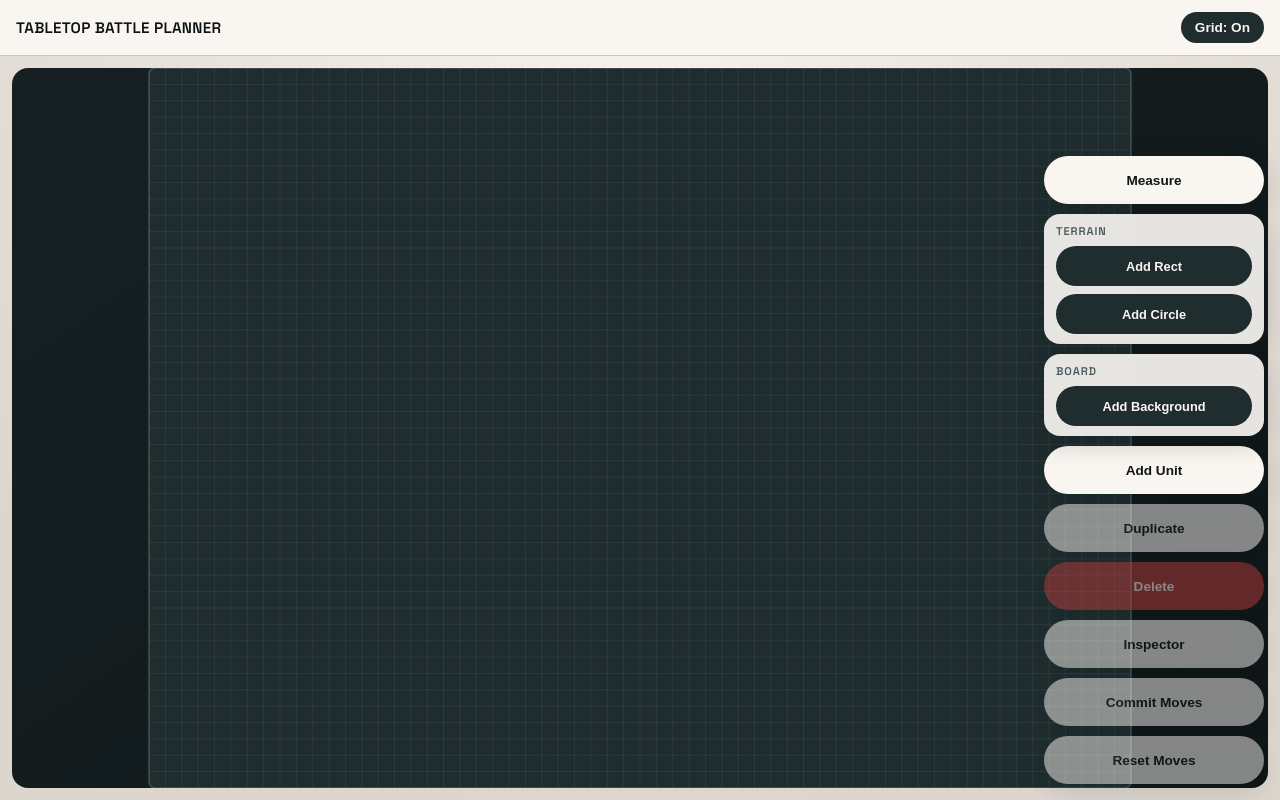
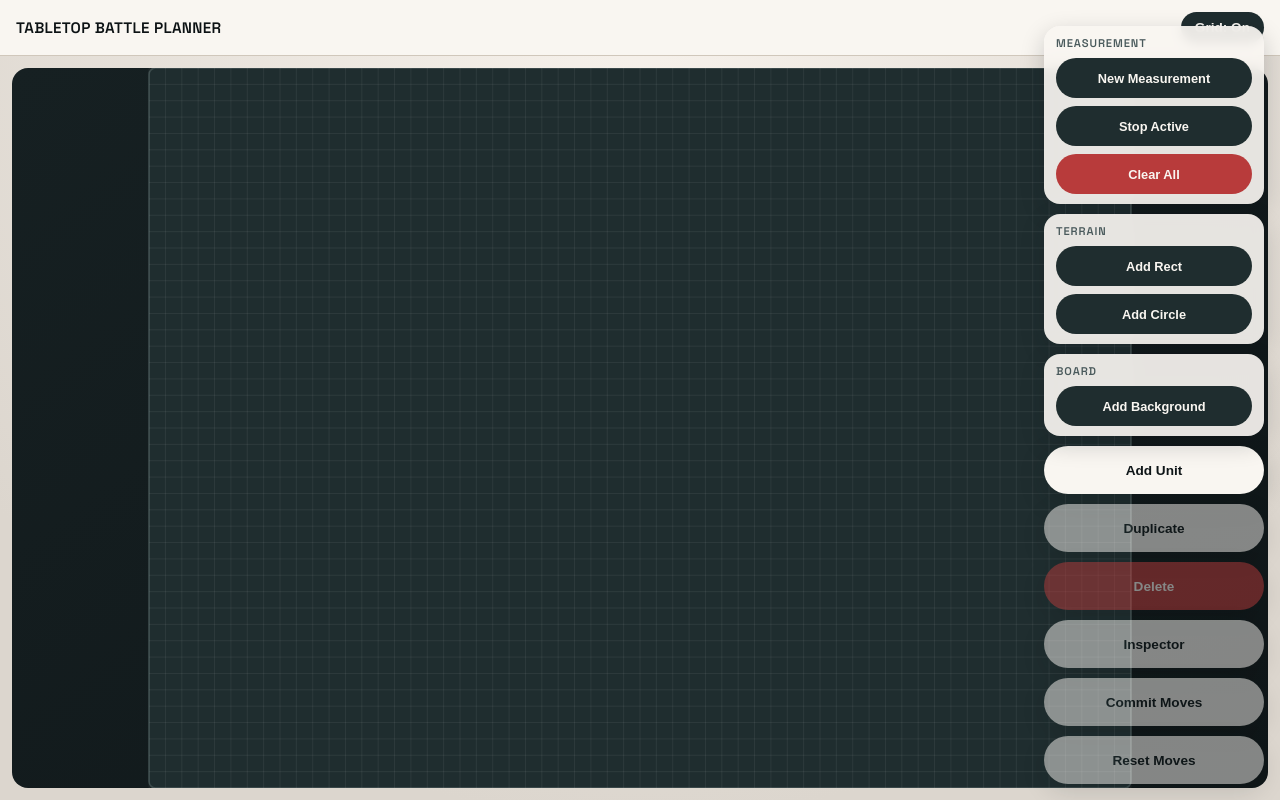
Before and after one commit to gougMorpheus/tabletop-battle-planner, a React (Vite) app: page / in a window 1280 px wide. Built offline with nearby package versions, Linux system fonts and the light colour scheme.

Commit message:
Add multi-measurements, origin snapping and move visualization improvements

```diff
--- a/src/App.tsx
+++ b/src/App.tsx
@@ -28,11 +28,22 @@ const App = () => {
     (state) => state.commitPlannedMoves
   );
   const resetPlannedMoves = useUnitsStore((state) => state.resetPlannedMoves);
-  const measurementActive = useMeasurementStore((state) => state.isActive);
+  const measurements = useMeasurementStore((state) => state.measurements);
+  const activeMeasurementId = useMeasurementStore(
+    (state) => state.activeMeasurementId
+  );
   const startMeasurement = useMeasurementStore(
     (state) => state.startMeasurement
   );
-  const stopMeasurement = useMeasurementStore((state) => state.stopMeasurement);
+  const stopActiveMeasurement = useMeasurementStore(
+    (state) => state.stopActiveMeasurement
+  );
+  const removeMeasurement = useMeasurementStore(
+    (state) => state.removeMeasurement
+  );
+  const clearMeasurements = useMeasurementStore(
+    (state) => state.clearMeasurements
+  );
   const terrains = useTerrainStore((state) => state.terrains);
   const addTerrain = useTerrainStore((state) => state.addTerrain);
   const duplicateTerrain = useTerrainStore((state) => state.duplicateTerrain);
@@ -83,11 +94,7 @@ const App = () => {
     }
   };
 
-  const handleToggleMeasurement = () => {
-    if (measurementActive) {
-      stopMeasurement();
-      return;
-    }
+  const handleNewMeasurement = () => {
     const pointA = { x: boardWidthIn / 2, y: boardHeightIn / 2 };
     const pointB = { x: pointA.x + 6, y: pointA.y };
     startMeasurement(pointA, pointB);
@@ -264,13 +271,50 @@ const App = () => {
         <Board />
       </main>
       <div className="fab">
-        <button
-          className="fab__button"
-          type="button"
-          onClick={handleToggleMeasurement}
-        >
-          {measurementActive ? "Stop Measure" : "Measure"}
-        </button>
+        <div className="fab__group">
+          <div className="fab__label">Measurement</div>
+          <div className="fab__row fab__row--stack">
+            <button
+              className="fab__chip"
+              type="button"
+              onClick={handleNewMeasurement}
+            >
+              New Measurement
+            </button>
+            <button
+              className="fab__chip"
+              type="button"
+              onClick={stopActiveMeasurement}
+              disabled={!activeMeasurementId}
+            >
+              Stop Active
+            </button>
+            <button
+              className="fab__chip fab__chip--danger"
+              type="button"
+              onClick={clearMeasurements}
+              disabled={measurements.length === 0}
+            >
+              Clear All
+            </button>
+          </div>
+          {measurements.length > 0 && (
+            <div className="fab__row fab__row--stack">
+              {measurements.map((measurement, index) => (
+                <div key={measurement.id} className="fab__pill">
+                  <span>Measure {index + 1}</span>
+                  <button
+                    className="fab__pill-remove"
+                    type="button"
+                    onClick={() => removeMeasurement(measurement.id)}
+                  >
+                    Remove
+                  </button>
+                </div>
+              ))}
+            </div>
+          )}
+        </div>
         {selectedUnit && (
           <div className="fab__group">
             <div className="fab__label">Ranges</div>
--- a/src/components/Board.tsx
+++ b/src/components/Board.tsx
@@ -106,12 +106,12 @@ const Board = () => {
   const selection = useSelectionStore((state) => state.selection);
   const setSelection = useSelectionStore((state) => state.setSelection);
   const clearSelection = useSelectionStore((state) => state.clearSelection);
-  const measurementActive = useMeasurementStore((state) => state.isActive);
-  const pointA = useMeasurementStore((state) => state.pointA);
-  const pointB = useMeasurementStore((state) => state.pointB);
-  const snappedUnitId = useMeasurementStore((state) => state.snappedUnitId);
-  const setPointA = useMeasurementStore((state) => state.setPointA);
-  const setPointB = useMeasurementStore((state) => state.setPointB);
+  const measurements = useMeasurementStore((state) => state.measurements);
+  const activeMeasurementId = useMeasurementStore(
+    (state) => state.activeMeasurementId
+  );
+  const setPointA = useMeasurementStore((state) => state.setActivePointA);
+  const setPointB = useMeasurementStore((state) => state.setActivePointB);
 
   const containerRef = useRef<HTMLDivElement>(null);
   const stageRef = useRef<Konva.Stage>(null);
@@ -321,19 +321,28 @@ const Board = () => {
   }, [boardHeightPx, boardWidthPx, heightIn, showGrid, widthIn]);
 
   const findSnapUnit = (point: { x: number; y: number }) => {
-    let closest: { unit: (typeof units)[number]; distance: number } | null =
-      null;
+    let closest:
+      | { unit: (typeof units)[number]; distance: number; anchor: { x: number; y: number } }
+      | null = null;
     units.forEach((unit) => {
       const radius = unit.iconDiameterInches / 2;
-      const distance = Math.hypot(point.x - unit.x, point.y - unit.y);
+      const anchors = [
+        { x: unit.x, y: unit.y },
+        ...(unit.plannedX !== undefined && unit.plannedY !== undefined
+          ? [{ x: unit.plannedX, y: unit.plannedY }]
+          : []),
+      ];
+      anchors.forEach((anchor) => {
+        const distance = Math.hypot(point.x - anchor.x, point.y - anchor.y);
         const threshold = radius + SNAP_DISTANCE_IN;
         if (distance <= threshold) {
           if (!closest || distance < closest.distance) {
-          closest = { unit, distance };
+            closest = { unit, distance, anchor };
           }
         }
       });
-    return closest?.unit ?? null;
+    });
+    return closest;
   };
 
   const activeDragUnit = dragState
@@ -347,48 +356,62 @@ const Board = () => {
       )
     : 0;
 
-  const snappedUnit = snappedUnitId
-    ? units.find((unit) => unit.id === snappedUnitId) ?? null
-    : null;
+  const activeMeasurement =
+    measurements.find((measurement) => measurement.id === activeMeasurementId) ??
+    null;
 
-  const measurementStart = (() => {
-    if (!measurementActive || !pointA || !pointB) {
+  const measurementDistance = (measurement: typeof activeMeasurement) => {
+    if (!measurement) {
+      return 0;
+    }
+    if (measurement.snappedUnitId) {
+      const snappedUnit =
+        units.find((unit) => unit.id === measurement.snappedUnitId) ?? null;
+      if (!snappedUnit) {
+        return Math.hypot(
+          measurement.pointB.x - measurement.pointA.x,
+          measurement.pointB.y - measurement.pointA.y
+        );
+      }
+      const radius = snappedUnit.iconDiameterInches / 2;
+      return Math.max(
+        0,
+        Math.hypot(
+          measurement.pointB.x - measurement.pointA.x,
+          measurement.pointB.y - measurement.pointA.y
+        ) - radius
+      );
+    }
+    return Math.hypot(
+      measurement.pointB.x - measurement.pointA.x,
+      measurement.pointB.y - measurement.pointA.y
+    );
+  };
+
+  const measurementStart = (measurement: typeof activeMeasurement) => {
+    if (!measurement) {
       return null;
     }
+    if (!measurement.snappedUnitId) {
+      return measurement.pointA;
+    }
+    const snappedUnit =
+      units.find((unit) => unit.id === measurement.snappedUnitId) ?? null;
     if (!snappedUnit) {
-      return pointA;
+      return measurement.pointA;
     }
-    const dx = pointB.x - snappedUnit.x;
-    const dy = pointB.y - snappedUnit.y;
+    const dx = measurement.pointB.x - measurement.pointA.x;
+    const dy = measurement.pointB.y - measurement.pointA.y;
     const length = Math.hypot(dx, dy);
     const radius = snappedUnit.iconDiameterInches / 2;
     if (length === 0) {
-      return { x: snappedUnit.x, y: snappedUnit.y };
+      return measurement.pointA;
     }
     return {
-      x: snappedUnit.x + (dx / length) * radius,
-      y: snappedUnit.y + (dy / length) * radius,
+      x: measurement.pointA.x + (dx / length) * radius,
+      y: measurement.pointA.y + (dy / length) * radius,
     };
-  })();
-
-  const pointAVisual =
-    measurementActive && pointA && measurementStart && snappedUnit
-      ? measurementStart
-      : pointA;
-
-  const measurementDistance = (() => {
-    if (!measurementActive || !pointA || !pointB) {
-      return 0;
-    }
-    if (snappedUnit) {
-      const radius = snappedUnit.iconDiameterInches / 2;
-      return Math.max(
-        0,
-        Math.hypot(pointB.x - snappedUnit.x, pointB.y - snappedUnit.y) - radius
-      );
-    }
-    return Math.hypot(pointB.x - pointA.x, pointB.y - pointA.y);
-  })();
+  };
 
   const backgroundImageStyle = (() => {
     if (!backgroundImage) {
@@ -411,8 +434,8 @@ const Board = () => {
 
   const activeDistanceLabel = dragState
     ? `${dragDistance.toFixed(1)}"`
-    : measurementActive && pointA && pointB
-      ? `${measurementDistance.toFixed(1)}"`
+    : activeMeasurement
+      ? `${measurementDistance(activeMeasurement).toFixed(1)}"`
       : null;
 
   const movementLabelPosition = dragState
@@ -420,15 +443,6 @@ const Board = () => {
         dragState.origin,
         dragState.current,
         (activeDragUnit?.iconDiameterInches ?? 0) / 2
-      )
-    : null;
-
-  const measurementLabelPosition =
-    measurementActive && measurementStart && pointB
-      ? getLabelFromStart(
-          measurementStart,
-          pointB,
-          snappedUnit ? snappedUnit.iconDiameterInches / 2 : 0
       )
     : null;
 
@@ -497,6 +511,23 @@ const Board = () => {
               />
             ));
           })}
+          {units
+            .filter(
+              (unit) =>
+                unit.plannedX !== undefined && unit.plannedY !== undefined
+            )
+            .map((unit) => (
+              <Circle
+                key={`${unit.id}-origin`}
+                x={unit.x * PX_PER_INCH}
+                y={unit.y * PX_PER_INCH}
+                radius={(unit.iconDiameterInches / 2) * PX_PER_INCH}
+                stroke="#f6c35c"
+                strokeWidth={2}
+                dash={[6, 6]}
+                listening={false}
+              />
+            ))}
           {terrains.map((terrain) => {
             const isSelected =
               selection?.type === "terrain" && selection.id === terrain.id;
@@ -624,22 +655,36 @@ const Board = () => {
               </Group>
             );
           })}
-          {measurementActive && pointA && pointB && measurementStart && (
-            <Group>
+          {measurements.map((measurement) => {
+            const start = measurementStart(measurement);
+            if (!start) {
+              return null;
+            }
+            const isActive = measurement.id === activeMeasurementId;
+            const snappedUnit =
+              measurement.snappedUnitId &&
+              units.find((unit) => unit.id === measurement.snappedUnitId);
+            const labelPosition = {
+              x: (start.x + measurement.pointB.x) / 2,
+              y: (start.y + measurement.pointB.y) / 2,
+            };
+            const distance = measurementDistance(measurement);
+            return (
+              <Group key={measurement.id}>
                 <Line
                   points={[
-                  measurementStart.x * PX_PER_INCH,
-                  measurementStart.y * PX_PER_INCH,
-                  pointB.x * PX_PER_INCH,
-                  pointB.y * PX_PER_INCH,
+                    start.x * PX_PER_INCH,
+                    start.y * PX_PER_INCH,
+                    measurement.pointB.x * PX_PER_INCH,
+                    measurement.pointB.y * PX_PER_INCH,
                   ]}
                   stroke="#7bd389"
                   strokeWidth={3}
                 />
                 {snappedUnit && (
                   <Circle
-                  x={snappedUnit.x * PX_PER_INCH}
-                  y={snappedUnit.y * PX_PER_INCH}
+                    x={measurement.pointA.x * PX_PER_INCH}
+                    y={measurement.pointA.y * PX_PER_INCH}
                     radius={
                       (snappedUnit.iconDiameterInches / 2) * PX_PER_INCH + 4
                     }
@@ -649,16 +694,21 @@ const Board = () => {
                     listening={false}
                   />
                 )}
-              {pointAVisual && (
                 <Group
-                  x={pointAVisual.x * PX_PER_INCH}
-                  y={pointAVisual.y * PX_PER_INCH}
-                  draggable
+                  x={start.x * PX_PER_INCH}
+                  y={start.y * PX_PER_INCH}
+                  draggable={isActive}
                   onDragStart={(event) => {
+                    if (!isActive) {
+                      return;
+                    }
                     event.cancelBubble = true;
                     setIsHandleDragging(true);
                   }}
                   onDragMove={(event) => {
+                    if (!isActive) {
+                      return;
+                    }
                     event.cancelBubble = true;
                     const node = event.target;
                     const next = {
@@ -667,12 +717,15 @@ const Board = () => {
                     };
                     const snap = findSnapUnit(next);
                     if (snap) {
-                      setPointA({ x: snap.x, y: snap.y }, snap.id);
+                      setPointA({ x: snap.anchor.x, y: snap.anchor.y }, snap.unit.id);
                     } else {
                       setPointA(next, null);
                     }
                   }}
                   onDragEnd={(event) => {
+                    if (!isActive) {
+                      return;
+                    }
                     event.cancelBubble = true;
                     const node = event.target;
                     const next = {
@@ -681,7 +734,7 @@ const Board = () => {
                     };
                     const snap = findSnapUnit(next);
                     if (snap) {
-                      setPointA({ x: snap.x, y: snap.y }, snap.id);
+                      setPointA({ x: snap.anchor.x, y: snap.anchor.y }, snap.unit.id);
                     } else {
                       setPointA(next, null);
                     }
@@ -708,11 +761,9 @@ const Board = () => {
                     offsetY={10}
                   />
                 </Group>
-              )}
-              {measurementLabelPosition && (
                 <Label
-                  x={measurementLabelPosition.x * PX_PER_INCH}
-                  y={measurementLabelPosition.y * PX_PER_INCH}
+                  x={labelPosition.x * PX_PER_INCH}
+                  y={labelPosition.y * PX_PER_INCH}
                 >
                   <Tag
                     fill="#0f1618"
@@ -721,23 +772,28 @@ const Board = () => {
                     strokeWidth={1}
                   />
                   <Text
-                  text={`${measurementDistance.toFixed(1)}"`}
+                    text={`${distance.toFixed(1)}"`}
                     fill="#7bd389"
                     fontSize={16}
                     padding={6}
                     fontStyle="bold"
                   />
                 </Label>
-              )}
                 <Group
-                x={pointB.x * PX_PER_INCH}
-                y={pointB.y * PX_PER_INCH}
-                draggable
+                  x={measurement.pointB.x * PX_PER_INCH}
+                  y={measurement.pointB.y * PX_PER_INCH}
+                  draggable={isActive}
                   onDragStart={(event) => {
+                    if (!isActive) {
+                      return;
+                    }
                     event.cancelBubble = true;
                     setIsHandleDragging(true);
                   }}
                   onDragMove={(event) => {
+                    if (!isActive) {
+                      return;
+                    }
                     event.cancelBubble = true;
                     const node = event.target;
                     setPointB({
@@ -746,6 +802,9 @@ const Board = () => {
                     });
                   }}
                   onDragEnd={(event) => {
+                    if (!isActive) {
+                      return;
+                    }
                     event.cancelBubble = true;
                     const node = event.target;
                     setPointB({
@@ -776,7 +835,8 @@ const Board = () => {
                   />
                 </Group>
               </Group>
-          )}
+            );
+          })}
           {(dragState || units.some((unit) => unit.plannedX !== undefined)) && (
             <Group>
               {dragState && (
--- a/src/store/measurementStore.ts
+++ b/src/store/measurementStore.ts
@@ -5,26 +5,76 @@ export type MeasurementPoint = {
   y: number;
 };
 
+export type Measurement = {
+  id: string;
+  pointA: MeasurementPoint;
+  pointB: MeasurementPoint;
+  snappedUnitId: string | null;
+};
+
 type MeasurementState = {
-  isActive: boolean;
-  pointA: MeasurementPoint | null;
-  pointB: MeasurementPoint | null;
-  snappedUnitId: string | null;
+  measurements: Measurement[];
+  activeMeasurementId: string | null;
   startMeasurement: (pointA: MeasurementPoint, pointB: MeasurementPoint) => void;
-  stopMeasurement: () => void;
-  setPointA: (pointA: MeasurementPoint, snappedUnitId: string | null) => void;
-  setPointB: (pointB: MeasurementPoint) => void;
+  stopActiveMeasurement: () => void;
+  setActivePointA: (pointA: MeasurementPoint, snappedUnitId: string | null) => void;
+  setActivePointB: (pointB: MeasurementPoint) => void;
+  removeMeasurement: (measurementId: string) => void;
+  clearMeasurements: () => void;
 };
 
 export const useMeasurementStore = create<MeasurementState>((set) => ({
-  isActive: false,
-  pointA: null,
-  pointB: null,
-  snappedUnitId: null,
+  measurements: [],
+  activeMeasurementId: null,
   startMeasurement: (pointA, pointB) =>
-    set({ isActive: true, pointA, pointB, snappedUnitId: null }),
-  stopMeasurement: () =>
-    set({ isActive: false, pointA: null, pointB: null, snappedUnitId: null }),
-  setPointA: (pointA, snappedUnitId) => set({ pointA, snappedUnitId }),
-  setPointB: (pointB) => set({ pointB }),
+    set((state) => {
+      const measurement = {
+        id: crypto.randomUUID(),
+        pointA,
+        pointB,
+        snappedUnitId: null,
+      };
+      return {
+        measurements: [...state.measurements, measurement],
+        activeMeasurementId: measurement.id,
+      };
+    }),
+  stopActiveMeasurement: () => set({ activeMeasurementId: null }),
+  setActivePointA: (pointA, snappedUnitId) =>
+    set((state) => {
+      if (!state.activeMeasurementId) {
+        return state;
+      }
+      return {
+        measurements: state.measurements.map((measurement) =>
+          measurement.id === state.activeMeasurementId
+            ? { ...measurement, pointA, snappedUnitId }
+            : measurement
+        ),
+      };
+    }),
+  setActivePointB: (pointB) =>
+    set((state) => {
+      if (!state.activeMeasurementId) {
+        return state;
+      }
+      return {
+        measurements: state.measurements.map((measurement) =>
+          measurement.id === state.activeMeasurementId
+            ? { ...measurement, pointB }
+            : measurement
+        ),
+      };
+    }),
+  removeMeasurement: (measurementId) =>
+    set((state) => ({
+      measurements: state.measurements.filter(
+        (measurement) => measurement.id !== measurementId
+      ),
+      activeMeasurementId:
+        state.activeMeasurementId === measurementId
+          ? null
+          : state.activeMeasurementId,
+    })),
+  clearMeasurements: () => set({ measurements: [], activeMeasurementId: null }),
 }));
```
Lines whose indentation alone changed are shown as unchanged.
